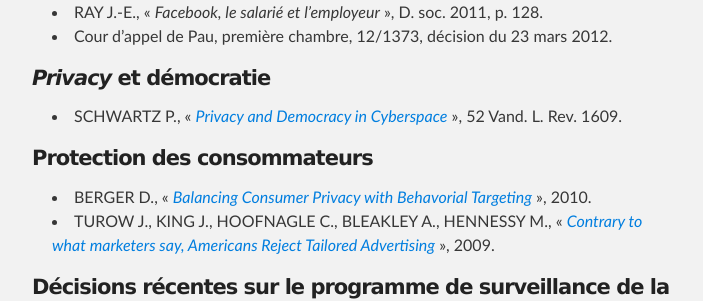
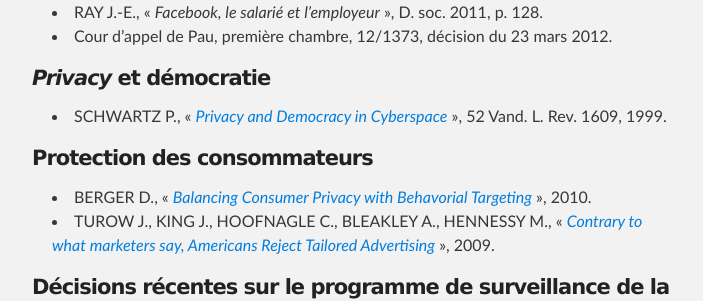
Before and after one commit to trojette/numascpo.net, a Jekyll site: the page built from _posts/2013-12-30-biblio-seance-3.markdown, in a window 1280 px wide. Shown: the part 828-1129 px from the top of the page, without its empty margins (288-991 px from the left). Built offline with Jekyll 4.4.1, drawn with Linux system fonts in a browser that asks for light colours; Markdown is read by kramdown in place of the engine named in the settings.

Commit message:
Update 2013-12-30-biblio-seance-3.markdown

```diff
--- a/_posts/2013-12-30-biblio-seance-3.markdown
+++ b/_posts/2013-12-30-biblio-seance-3.markdown
@@ -28,7 +28,7 @@ Avec l'aide précieuse de [Suzanne Vergnolle][suzanne].
 
 #### *Privacy* et démocratie
 
-- SCHWARTZ P., «&nbsp;*[Privacy and Democracy in Cyberspace][schwartz]*&nbsp;», 52 Vand. L. Rev. 1609.
+- SCHWARTZ P., «&nbsp;*[Privacy and Democracy in Cyberspace][schwartz]*&nbsp;», 52 Vand. L. Rev. 1609, 1999.
 
 #### Protection des consommateurs
 
```
